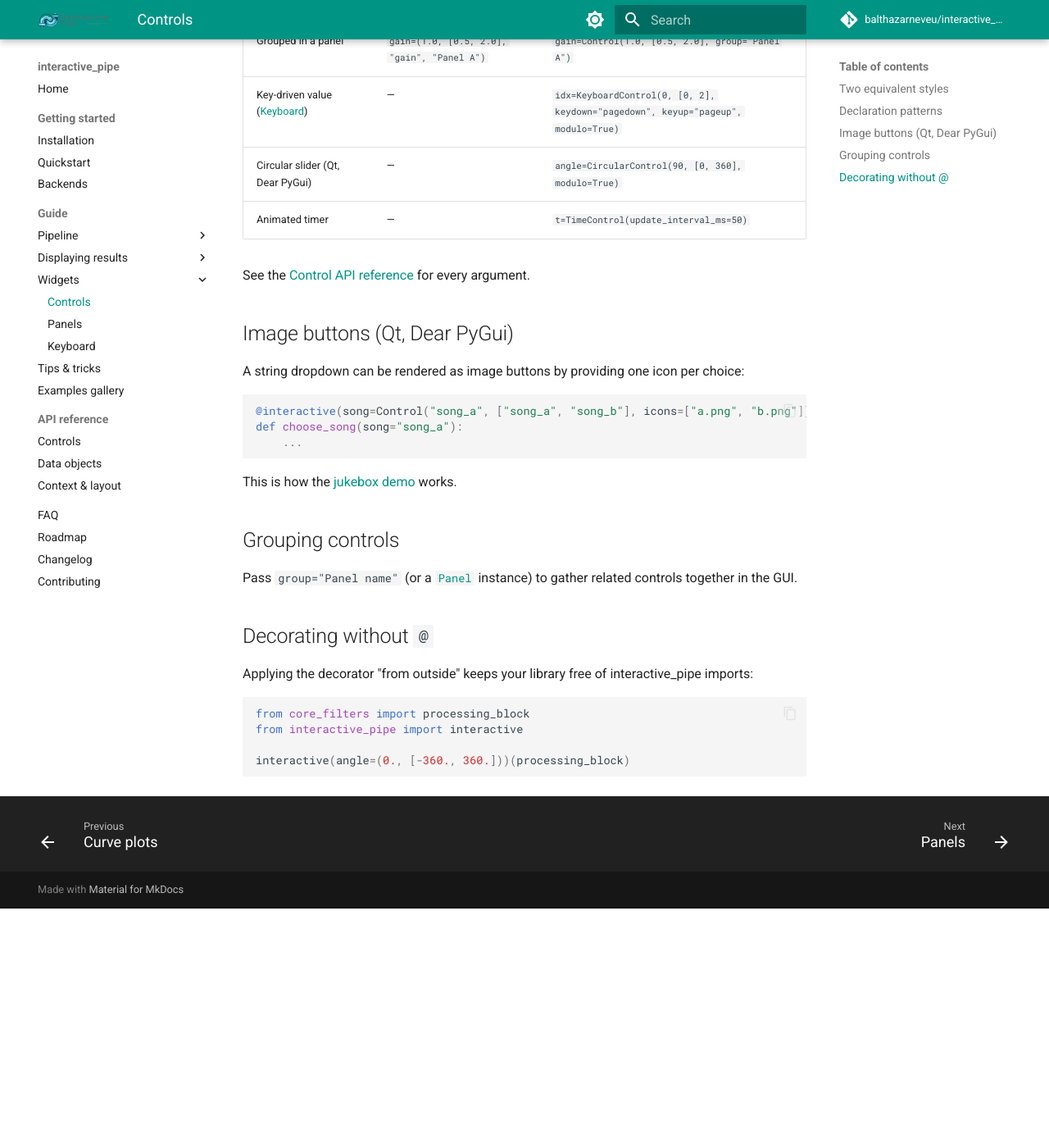
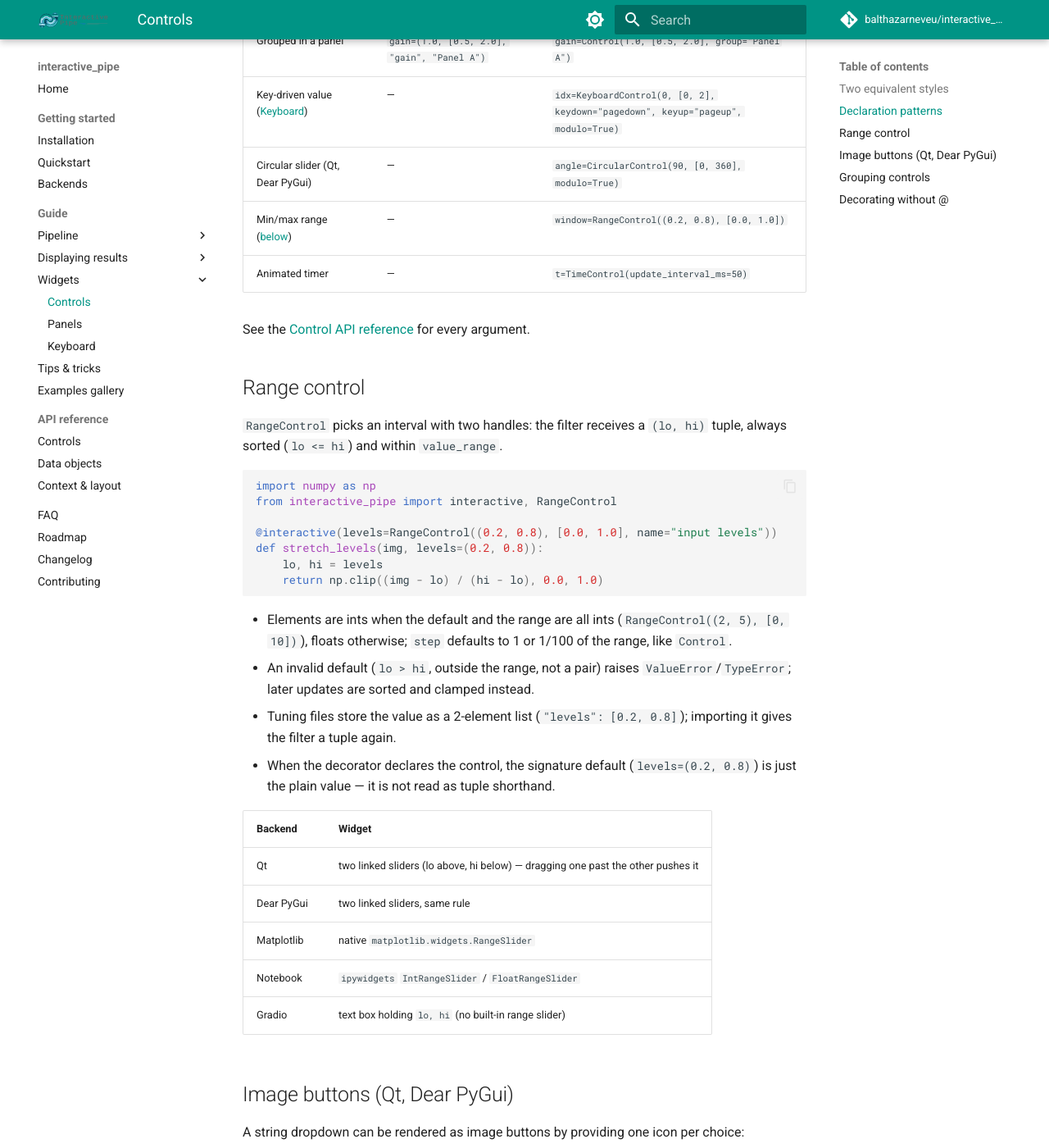
Before and after one commit to balthazarneveu/interactive_pipe, an MkDocs documentation site: the page built from docs/guide/controls.md, in a window 1280 px wide and 1400 px high, scrolled down 1334 px. Shown: the whole window at 82% size. Built offline with MkDocs 1.6.1 and Material for MkDocs 9.7.7, drawn with Linux system fonts in a browser that asks for light colours; comment, search, counter and statistics services are not loaded; before the commit the page ends 2442 px from its top, so only the background shows below that; some of the changed text lies outside the part shown.

Commit message:
Docs: RangeControl section, API entry and backend fallback note
Guide section with an example, the value/validation/tuning-file rules
and the widget used per backend; API reference entry.

````diff
--- a/docs/guide/controls.md
+++ b/docs/guide/controls.md
@@ -33,7 +33,7 @@ The same control can always be written as a **tuple shorthand** — great for pr
 !!! tip "Even shorter"
     A bare range works too: `@interactive(blend_coeff=[0., 1.])` creates a slider initialized to the middle of the range, and `@interactive(mode=["dark", "light"])` a dropdown defaulting to the first choice.
 
-Specialized widgets (keyboard, circular slider, timer) only exist as explicit objects.
+Specialized widgets (keyboard, circular slider, range slider, timer) only exist as explicit objects.
 
 ## Declaration patterns
 
@@ -49,9 +49,37 @@ Specialized widgets (keyboard, circular slider, timer) only exist as explicit ob
 | Grouped in a panel | `gain=(1.0, [0.5, 2.0], "gain", "Panel A")` | `gain=Control(1.0, [0.5, 2.0], group="Panel A")` |
 | Key-driven value ([Keyboard](keyboard.md)) | — | `idx=KeyboardControl(0, [0, 2], keydown="pagedown", keyup="pageup", modulo=True)` |
 | Circular slider (Qt, Dear PyGui) | — | `angle=CircularControl(90, [0, 360], modulo=True)` |
+| Min/max range ([below](#range-control)) | — | `window=RangeControl((0.2, 0.8), [0.0, 1.0])` |
 | Animated timer | — | `t=TimeControl(update_interval_ms=50)` |
 
 See the [Control API reference](../api/controls.md) for every argument.
+
+## Range control
+
+`RangeControl` picks an interval with two handles: the filter receives a `(lo, hi)` tuple, always sorted (`lo <= hi`) and within `value_range`.
+
+```python
+import numpy as np
+from interactive_pipe import interactive, RangeControl
+
+@interactive(levels=RangeControl((0.2, 0.8), [0.0, 1.0], name="input levels"))
+def stretch_levels(img, levels=(0.2, 0.8)):
+    lo, hi = levels
+    return np.clip((img - lo) / (hi - lo), 0.0, 1.0)
+```
+
+- Elements are ints when the default and the range are all ints (`RangeControl((2, 5), [0, 10])`), floats otherwise; `step` defaults to 1 or 1/100 of the range, like `Control`.
+- An invalid default (`lo > hi`, outside the range, not a pair) raises `ValueError`/`TypeError`; later updates are sorted and clamped instead.
+- Tuning files store the value as a 2-element list (`"levels": [0.2, 0.8]`); importing it gives the filter a tuple again.
+- When the decorator declares the control, the signature default (`levels=(0.2, 0.8)`) is just the plain value — it is not read as tuple shorthand.
+
+| Backend | Widget |
+|---|---|
+| Qt | two linked sliders (lo above, hi below) — dragging one past the other pushes it |
+| Dear PyGui | two linked sliders, same rule |
+| Matplotlib | native `matplotlib.widgets.RangeSlider` |
+| Notebook | `ipywidgets` `IntRangeSlider` / `FloatRangeSlider` |
+| Gradio | text box holding `lo, hi` (no built-in range slider) |
 
 ## Image buttons (Qt, Dear PyGui)
 
````
Also changed, not shown: docs/api/controls.md (+2 -0 lines), docs/getting-started/backends.md (+1 -1 lines).
